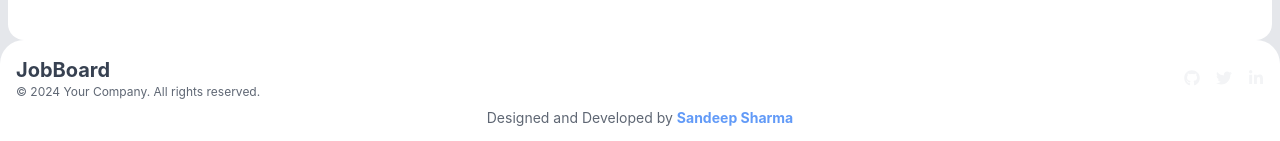
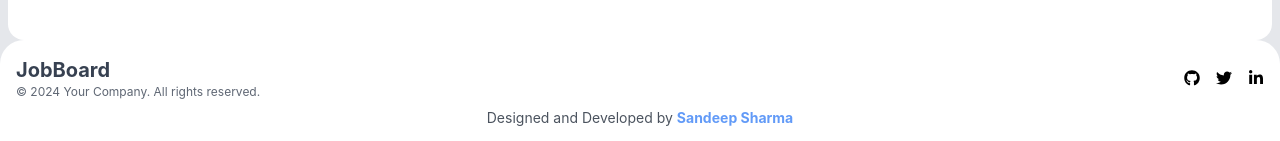
Before and after one commit to amrahs02/Job_Board, a React (Vite) app in the folder frontend/: page / in a window 1280 px wide. Shown: the part 1784-1925 px from the top of the page. Built offline with nearby package versions, Linux system fonts and the light colour scheme; no server answers; a web font is replaced by a local one.

Commit message:
Enhance HeroSection background; update Footer and Navbar styles for improved aesthetics and responsiveness

```diff
--- a/frontend/src/components/HeroSection.jsx
+++ b/frontend/src/components/HeroSection.jsx
@@ -3,6 +3,7 @@ import { Button } from "./ui/button";
 import { Search } from "lucide-react";
 import { useDispatch } from "react-redux";
 import { setSearchedQuery } from "@/redux/jobSlice";
+import background from "../assets/background1.jpg";
 import { useNavigate } from "react-router-dom";
 
 const HeroSection = () => {
@@ -16,10 +17,10 @@ const HeroSection = () => {
   };
 
   return (
-    <div className="h-screen flex bg-white rounded-2xl mx-2 mt-2 flex-col justify-center items-center  overflow-hidden">
+    <div src={background} className="h-screen flex bg-white rounded-2xl mx-2 mt-2 flex-col justify-center items-center  overflow-hidden">
       {/* Background Overlay */}
       <div className="absolute bg-gradient-to-b  shadow-lg opacity-50" />
-      <div className="bg-gradient-to-r  from-red-500 text-center   via-green-500 to-blue-500 bg-clip-text text-transparent  flex flex-row justify-center items-center w-full md:w-1/2 gap-6 z-10">
+      <div className="bg-gradient-to-r  from-red-500 text-center   via-green-500 to-blue-500 bg-clip-text text-transparent  flex flex-row justify-center items-center w-full md:w-1/2 gap-6">
         <div className=" ">
           <div className="sm:text-7xl text-6xl mb-6 font-extrabold text-center">
             Search, Apply & Get Your <br />
--- a/frontend/src/components/shared/Footer.jsx
+++ b/frontend/src/components/shared/Footer.jsx
@@ -21,39 +21,36 @@ const Footer = () => {
             </p>
           </div>
 
-          <div className="flex space-x-4 mt-2 md:mt-0">
+          <div className="flex text-gray-300 space-x-4 mt-2 md:mt-0">
             <a
               href="https://github.com/amrahs02"
-              className="text-gray-100 hover:text-white"
               aria-label="GitHub
                         "
               target="_blank"
             >
-              <FaGithub />
+              <FaGithub color="black" />
             </a>
             <a
               href="https://twitter.com/amrahs02"
-              className="text-gray-100 hover:text-white"
               aria-label="Twitter"
               target="_blank"
             >
               {/* //twitter icons from react-icons */}
 
-              <FaTwitter />
+              <FaTwitter color="black"  />
             </a>
             <a
               href="https://linkedin.com/in/sandeepsharma2183"
-              className="text-gray-100 hover:text-white"
               aria-label="LinkedIn"
               target="_blank"
             >
-              <FaLinkedinIn />
+              <FaLinkedinIn color="black" />
             </a>
           </div>
         </div>
 
         <div className="mt-2 text-center text-sm opacity-80">
-          <p className="text-gray-700" >
+          <p className="text-gray-800" >
             Designed and Developed by{" "}
             <a
               href="https://amrahs.vercel.app"
--- a/frontend/src/components/shared/Navbar.jsx
+++ b/frontend/src/components/shared/Navbar.jsx
@@ -10,6 +10,7 @@ import axios from "axios";
 import { USER_API_END_POINT } from "@/utils/constant";
 import { setUser } from "@/redux/authSlice";
 import { toast } from "sonner";
+
 
 const Navbar = () => {
   const { user } = useSelector((store) => store.auth);
@@ -34,7 +35,7 @@ const Navbar = () => {
   };
 
   return (
-    <nav className="rounded-2xl mx-2 bg-white  sticky ">
+    <nav className="rounded-2xl mx-2 bg-white z-10  sticky ">
       <div className="flex items-center justify-between mx-auto max-w-7xl h-16 px-4 md:px-8">
         {/* Logo */}
         <h1 className="text-2xl md:text-3xl font-bold text-gray-700 transition duration-200 hover:underline">
@@ -47,12 +48,12 @@ const Navbar = () => {
         <div className="md:hidden flex items-center">
           <button
             onClick={() => setMenuOpen(!menuOpen)}
-            className="text-gray-700 focus:outline-none"
+            className="text-gray-700 justify-center absolute right-3 top-3 flex items-center focus:outline-none"
           >
             {menuOpen ? (
             //  cross button
               <svg
-                className="w-6 bg-blue-500 text-gray-100 m-3 z-10 rounded-full h-6 "
+                className="w-7 bg-blue-500 text-gray-100 m-3 z-10 rounded-full h-7 "
                 fill="none"
                 stroke="currentColor"
                 viewBox="0 0 24 24"
@@ -68,7 +69,7 @@ const Navbar = () => {
             ) : (
               // menu button
               <svg
-                className="w-6 h-6"
+                className="w-8 text-blue-500 h-8"
                 fill="none"
                 stroke="currentColor"
                 viewBox="0 0 24 24"
@@ -87,7 +88,7 @@ const Navbar = () => {
 
         {/* Menu Items */}
         <div
-          className={`${ menuOpen ? "block" : "hidden" } md:flex flex-col md:flex-row items-center bg-blue-300 sm:bg-opacity-0 bg-opacity-80 gap-6 mt-52  p-3 rounded-2xl md:mt-0 text-gray-700 w-fit md:w-auto`}
+          className={`${ menuOpen ? "block" : "hidden" } w-fit mt-52 md:flex flex-col md:flex-row items-center bg-blue-300 sm:bg-opacity-0 bg-opacity-80 gap-6 duration-300 transition-colors   p-3 rounded-2xl md:mt-0 text-gray-700 md:w-auto`}
         >
           <ul className="flex flex-col md:flex-row font-medium items-start gap-4 md:gap-4 w-full md:w-auto sm:bg-none md:bg-transparent py-4 md:py-0">
             {user && user.role === "recruiter" ? (
```
Also changed, not shown: frontend/src/assets/background1.jpg (added), 1 other file (tests, documents, lock files or other folders).
